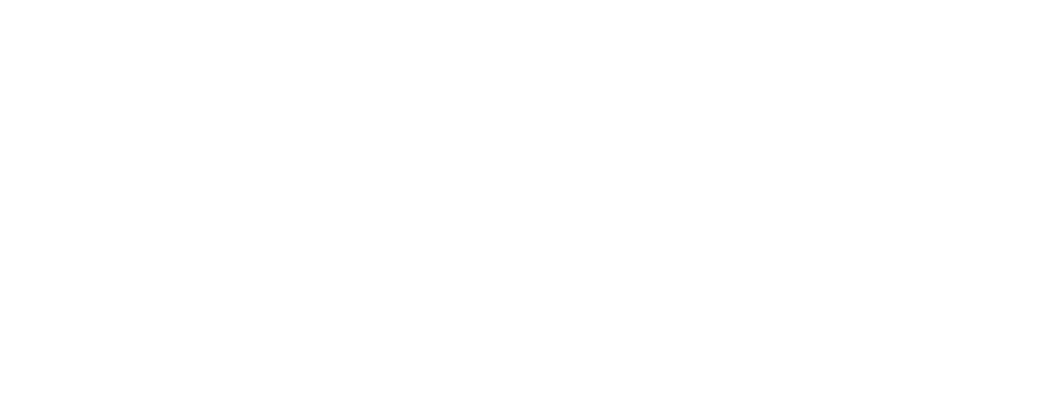
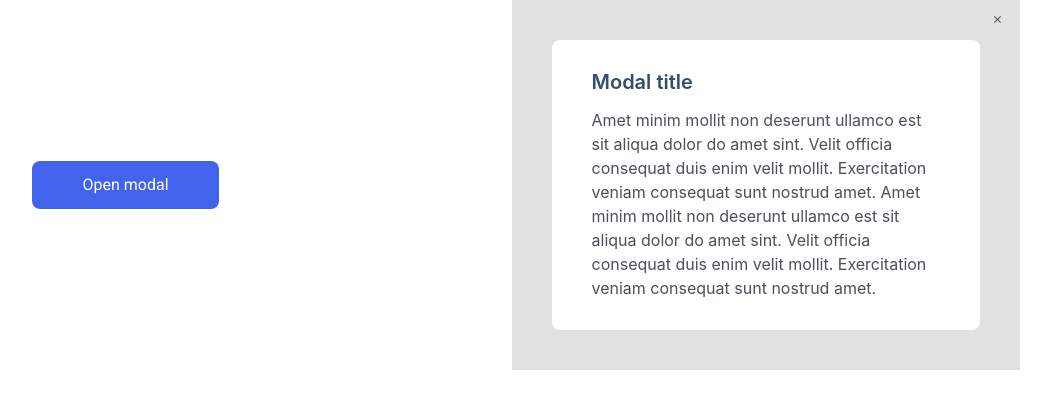
Before and after one commit to js-tasks-ru/htmlcss-20220616_t3131653, a website: page 05-lection3/02-modal/index.html in a window 1280 px wide. Shown: the whole page, without its empty margins (114-1165 px from the left). Drawn offline with nearby package versions, Linux system fonts and the light colour scheme.

Commit message:
add modal

```diff
--- a/05-lection3/02-modal/index.html
+++ b/05-lection3/02-modal/index.html
@@ -7,6 +7,17 @@
         <title>Modal</title>
     </head>
     <body>
+        <div class="modal">
+            <div class="button">Open modal</div>
+            <div class="modal__window">
+                <div class="modal__cross"></div>
+                <div class="modal__inner">
+                <div class="modal__title">Modal title</div>
+                <div class="modal__text">Amet minim mollit non deserunt ullamco est sit aliqua dolor do amet sint. Velit officia consequat duis enim velit mollit. Exercitation veniam consequat sunt nostrud amet.
+                    Amet minim mollit non deserunt ullamco est sit aliqua dolor do amet sint. Velit officia consequat duis enim velit mollit. Exercitation veniam consequat sunt nostrud amet.</div>
+                </div>
+            </div>
+        </div>
     </body>
     <script src="./index.js"></script>
 </html>
--- a/05-lection3/02-modal/modal.css
+++ b/05-lection3/02-modal/modal.css
@@ -0,0 +1,69 @@
+.modal {
+	display: flex;
+	justify-content: space-around;
+	align-items: center;
+}
+
+.button {
+	display: inline-block;
+	padding: 15px 50px;
+	background-color: var(--main-element);
+	color: var(--background-main);
+	border-radius: 8px;
+}
+
+.modal__window {
+		display: flex;
+	flex-direction: column;
+	justify-content: center;
+	width: 508px;
+	background-color: rgba(196, 196, 196, 0.5);
+	position: relative;
+}
+
+.modal__cross {
+	position: absolute;
+	top: 15px;
+	right: 23px;
+	}
+
+.modal__cross:before,
+.modal__cross:after {
+	content: '';
+	width: 1px;
+	height: 9px;
+	position: absolute;
+	background-color: #495057;
+	display: block;
+}
+
+.modal__cross:before {
+	transform: rotate(45deg);
+}
+
+.modal__cross:after {
+	transform: rotate(-45deg);
+}
+
+.modal__inner {
+	background-color: var(--background-main);
+	border-radius: 8px;
+	margin: 40px;
+	padding: 30px 40px;
+}
+
+.modal__title {
+
+	font-family: 'Inter';
+	font-weight: 600;
+	font-size: 20px;
+	line-height: 1.2;
+	color: #334D6E;
+}
+
+.modal__text {
+	font-family: 'Inter';
+	line-height: 1.5;
+	color: #495057;
+	margin-top: 14px;
+}
--- a/assets/css/main.css
+++ b/assets/css/main.css
@@ -1,3 +1,4 @@
+@import './normalize.css';
 @import '../fonts/fonts.css';
 
 :root {
@@ -5,18 +6,38 @@
     --black: #212429;
     --pink: #F784AD;
     --purple: #7048E8;
+    --purple-2: #5028C6;
     --blue: #374FC7;
+    --blue-2:#2342C0;
+    --blue-3:#4263EB;
+
     --red: #F03D3E;
     --grey-1: #F8F9FA;
     --grey-2: #DDE2E5;
     --grey-3: #ACB5BD;
     --grey-4: #495057;
+    --grey-5:#C4C4C4;
 
     --error: var(--red);
     --success: var(--blue);
 
     --primary: var(--blue);
     --secondary: var(--purple);
+
+    --font-primary: var(--black);
+    --background-main: var(--white);
+
+    --primary-hover:var(--blue-2);
+    --secondary-hover:var(--purple-2);
+
+    --alternate-border:var(--grey-3);
+    --alternate-text:var(--grey-4);
+
+    /* --background-histogram:var(--blue-3); */
+
+    --main-element:var(--blue-3);
+
+    --background-element:var(--grey-5);
 }
 
 * {
```
